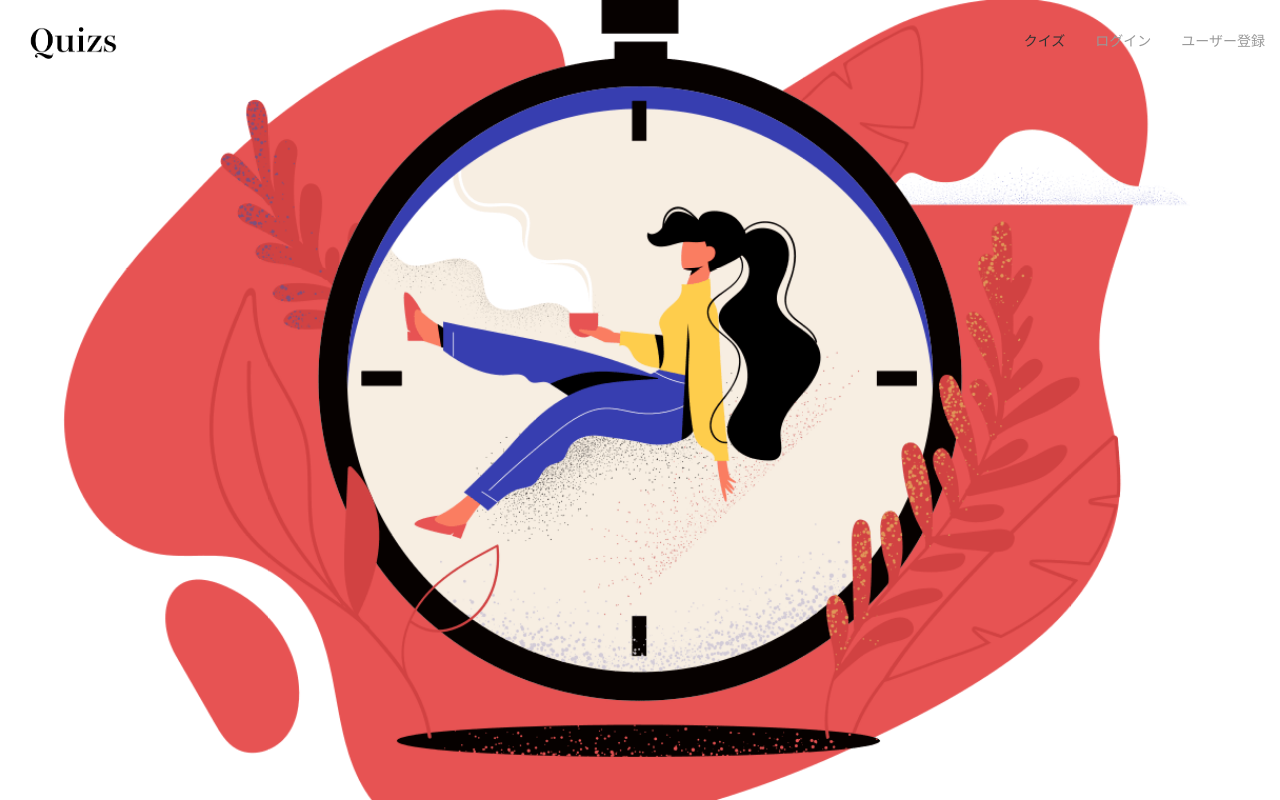
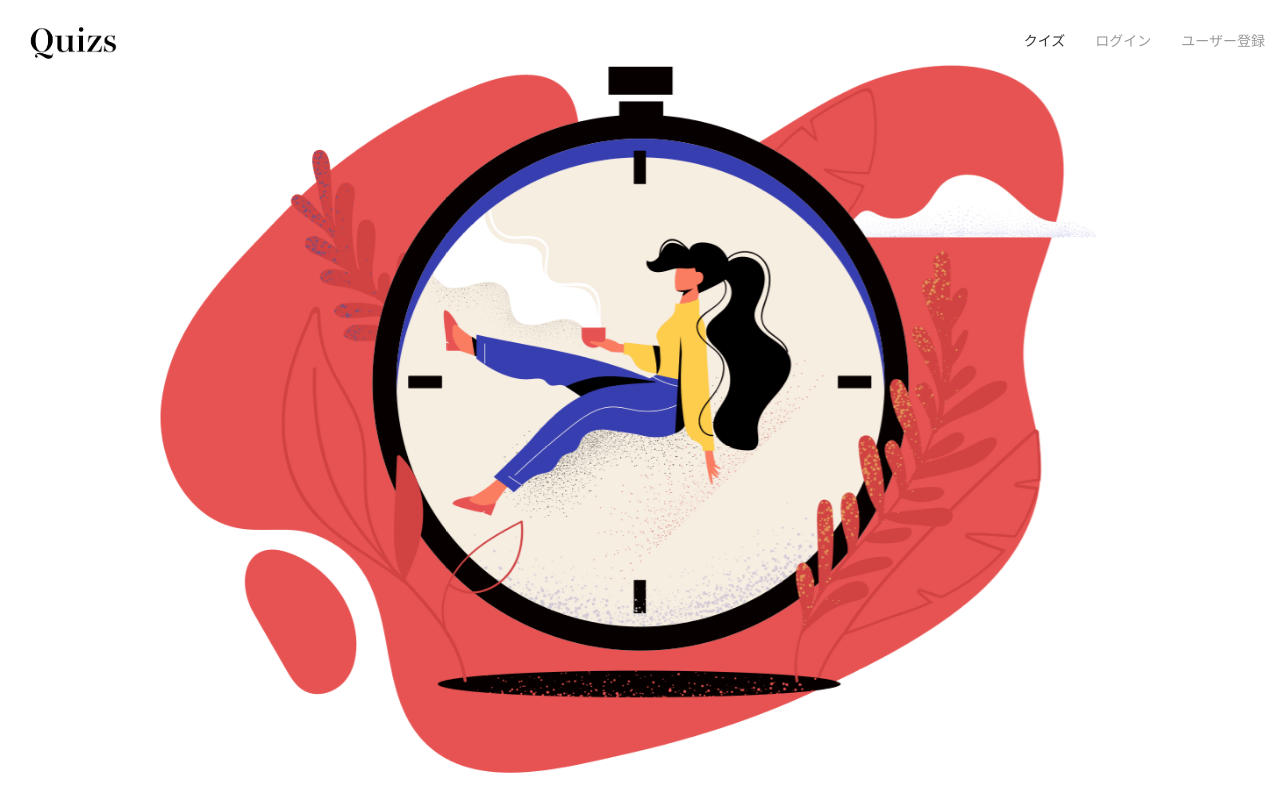
Before and after one commit to naoi0522/webproject, a Flask app: template quizapp/templates/internal_server_error.html in a window 1280 px wide. Run offline with Flask 2, Linux system fonts and the light colour scheme; the template is opened without the code that fills it, so the values that code supplies are empty; parts of the project's set-up code (start-up, migrations or seed data) failed here and were passed over.

Commit message:
500エラー時の画面表示を調整

```diff
--- a/quizapp/templates/internal_server_error.html
+++ b/quizapp/templates/internal_server_error.html
@@ -17,7 +17,7 @@
 
 <body>
   <div class="uk-position-relative">
-    <div class="uk-background-fixed uk-background-cover"
+    <div class="uk-background-fixed uk-background-contain"
       style="height: 100vh; background-image: url(../static/img/500e.png)">
     </div>
     <div class="uk-position-top">
```
